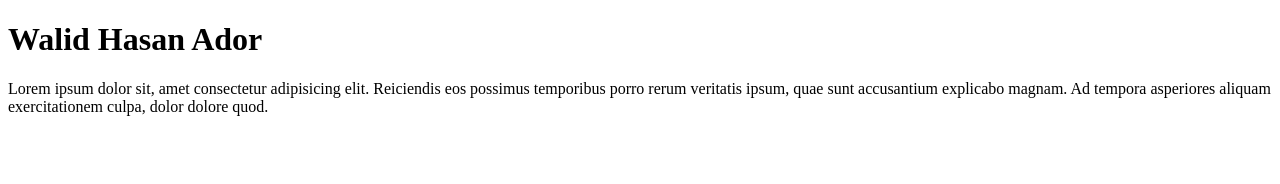
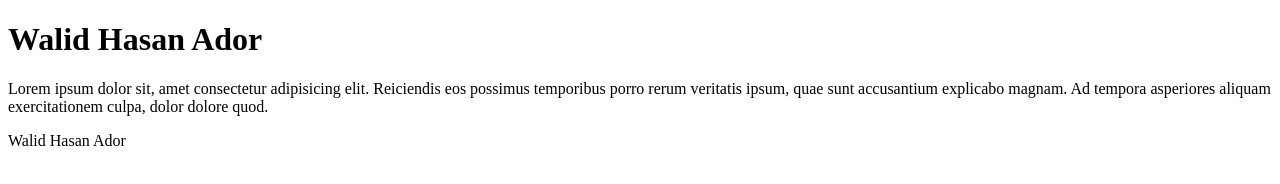
Before and after one commit to walidhasan69/first_project, a plain HTML site: page Index.html in a window 1280 px wide. Drawn offline with Linux system fonts and the light colour scheme.

Commit message:
Update Index.html

```diff
--- a/Index.html
+++ b/Index.html
@@ -9,5 +9,6 @@
 <body>
     <h1>Walid Hasan Ador</h1>
     <p>Lorem ipsum dolor sit, amet consectetur adipisicing elit. Reiciendis eos possimus temporibus porro rerum veritatis ipsum, quae sunt accusantium explicabo magnam. Ad tempora asperiores aliquam exercitationem culpa, dolor dolore quod.</p>
-</body>
+    <p> Walid Hasan Ador </P>
+    </body>
 </html>
```
